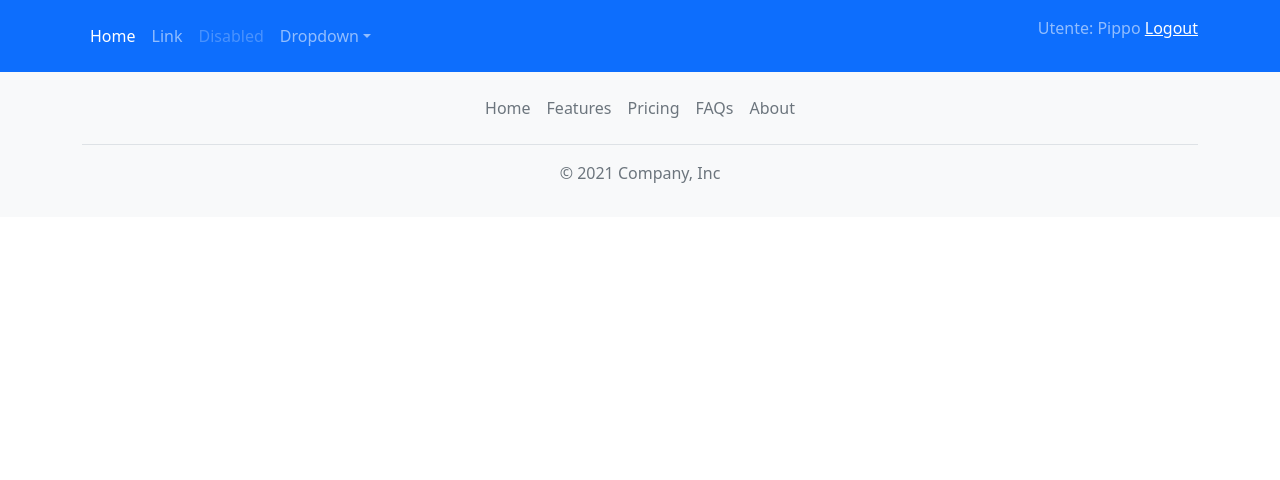
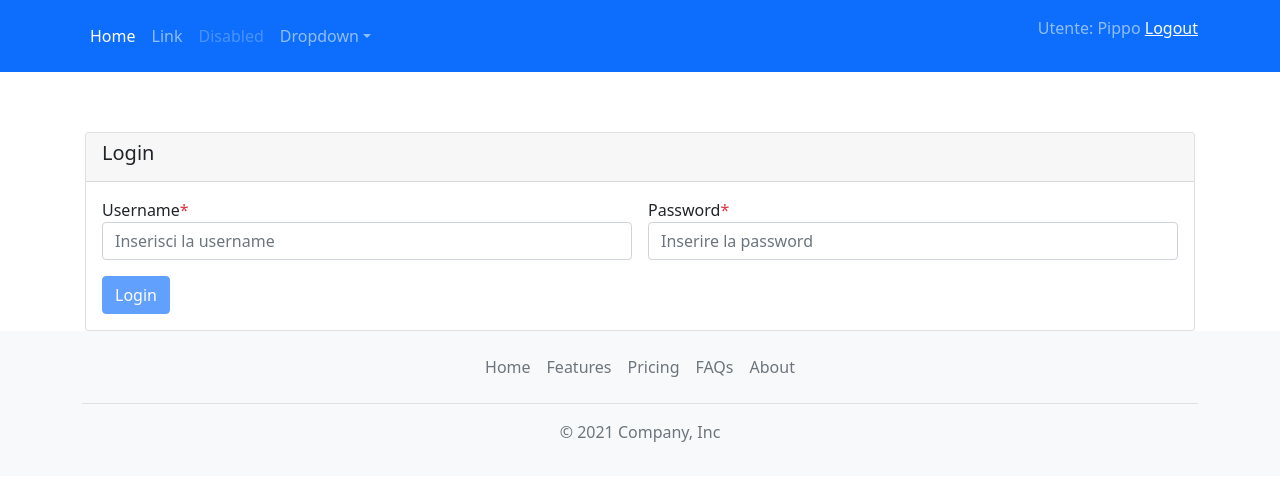
Before and after one commit to amultari/raccoltaFilmApp20212109, an Angular app: page /login in a window 1280 px wide. Before the commit this address led to /. Shown: the top 480 px of the page. Built offline with nearby package versions, Linux system fonts and the light colour scheme.

Commit message:
creata pagina login

```diff
--- a/src/app/app-routing.module.ts
+++ b/src/app/app-routing.module.ts
@@ -6,15 +6,18 @@
 import { RegistaCreateComponent } from './regista/regista-create/regista-create.component';
 import { RegistaListComponent } from './regista/regista-list/regista-list.component';
 import { WelcomeComponent } from './welcome/welcome.component';
+import { LoginComponent } from "./login/login.component";
 
 const routes: Routes = [
+  { path: 'login', component: LoginComponent },
   { path: 'welcome', component: WelcomeComponent },
   { path: 'regista/list', component: RegistaListComponent },
   { path: 'regista/create', component: RegistaCreateComponent },
   { path: 'film/list', component: FilmListComponent },
   { path: 'film/create', component: FilmCreateComponent },
   { path: 'film/:id', component: FilmDetailComponent },
-  { path: '', redirectTo: '/welcome', pathMatch: 'full' }
+  { path: '**', redirectTo: '/login' },
+  { path: '', redirectTo: '/login', pathMatch: 'full' }
 ];
 
 @NgModule({
--- a/src/app/app.module.ts
+++ b/src/app/app.module.ts
@@ -13,6 +13,7 @@
 import { FilmListComponent } from './film/film-list/film-list.component';
 import { FilmDetailComponent } from './film/film-detail/film-detail.component';
 import { FilmCreateComponent } from './film/film-create/film-create.component';
+import { LoginComponent } from './login/login.component';
 
 @NgModule({
   declarations: [
@@ -24,7 +25,8 @@
     RegistaCreateComponent,
     FilmListComponent,
     FilmDetailComponent,
-    FilmCreateComponent
+    FilmCreateComponent,
+    LoginComponent
   ],
   imports: [
     BrowserModule,
--- /dev/null
+++ b/src/app/login/login.component.html
@@ -0,0 +1,84 @@
+<main class="flex-shrink-0">
+  <div class="container">
+
+
+    <div class="alert alert-danger alert-dismissible fade show" role="alert" *ngIf="errorMessage">
+      {{errorMessage}}
+      <button type="button" class="btn-close" data-bs-dismiss="alert" aria-label="Close"></button>
+    </div>
+
+    <div class='card'>
+      <div class='card-header'>
+        <h5>Login</h5>
+      </div>
+      <div class='card-body'>
+
+        <form (ngSubmit)="save(f)" #f="ngForm" class="row g-3">
+
+          <div class="col-md-6">
+            <label>Username<span class="text-danger">*</span></label>
+            <input type="text"
+                   class="form-control"
+                   placeholder="Inserisci la username"
+                   required
+                   name="username"
+                   #usernameRef="ngModel"
+                   [ngModel]="loginForm?.username"
+                   [ngClass]="{'is-invalid': usernameRef.invalid && usernameRef.dirty }">
+            <span class="invalid-feedback">
+              <span *ngIf="usernameRef.errors?.['required']">
+                  Username obbligatoria
+              </span>
+            </span>
+          </div>
+
+          <div class="col-md-6">
+            <label>Password<span class="text-danger">*</span></label>
+            <input type="password"
+                   class="form-control"
+                   placeholder="Inserire la password"
+                   required
+                   pattern="(?=.*[a-z])(?=.*[A-Z])(?=.*[0-9])(?=.*[$@$!%*?&])[A-Za-z\d$@$!%*?&].{6,}"
+                   name="genere"
+                   [ngModel]="loginForm?.password"
+                   #passwordRef="ngModel"
+                   [ngClass]="{'is-invalid': passwordRef.invalid && passwordRef.dirty }">
+            <span class="invalid-feedback">
+                <span *ngIf="passwordRef.errors?.['required']">
+                    Password obbligatoria
+                </span>
+                <span *ngIf="passwordRef.errors?.['pattern']">
+                    La password deve avere essere così composta:
+                    <li>Alemno 6 caratteri</li>
+                    <li>Almeno una minuscola</li>
+                    <li>Almeno una maiuscola</li>
+                    <li>Alemno un numero</li>
+                    <li>Alemno un carattere speciale</li>
+                </span>
+            </span>
+          </div>
+
+
+          <div class="col-12">
+            <button type="submit"
+                    name="submit"
+                    value="submit"
+                    id="submit"
+                    [disabled]="f.invalid"
+                    class="btn btn-primary">Login</button>
+          </div>
+
+
+        </form>
+
+
+
+        <!-- end card-body -->
+      </div>
+      <!-- end card -->
+    </div>
+    <!-- end container -->
+  </div>
+
+  <!-- end main -->
+</main>
--- /dev/null
+++ b/src/app/login/login.component.ts
@@ -0,0 +1,29 @@
+import { Component, OnInit } from '@angular/core';
+import {NgForm} from "@angular/forms";
+import {LoginService} from "./login.service";
+import {Router} from "@angular/router";
+import {User} from "../model/user";
+
+
+@Component({
+  selector: 'app-login',
+  templateUrl: './login.component.html',
+  styleUrls: ['./login.component.css']
+})
+export class LoginComponent implements OnInit {
+
+  loginForm!: User;
+  errorMessage: string = "";
+  username: string = "";
+
+  constructor(private loginService: LoginService, private route: Router) { }
+
+  ngOnInit(): void {
+  }
+
+  save(loginForm: NgForm) {
+    this.loginService.login(loginForm.value).subscribe(res => {
+      this.route.navigateByUrl("welcome");
+    });
+  }
+}
--- /dev/null
+++ b/src/app/login/login.service.ts
@@ -0,0 +1,17 @@
+import { Injectable } from '@angular/core';
+import {Observable, of} from "rxjs";
+import {User} from "../model/user";
+import {HttpClient} from "@angular/common/http";
+
+@Injectable({
+  providedIn: 'root'
+})
+export class LoginService {
+
+  constructor(private http: HttpClient) { }
+
+  login(loginForm: User): Observable<User>{
+    return of({ username: loginForm.username, token: "123456"});
+    //return this.http.post<User>("login", JSON.stringify(loginForm));
+  }
+}
--- /dev/null
+++ b/src/app/model/user.ts
@@ -0,0 +1,5 @@
+export interface User {
+  username?: string;
+  password?: string;
+  token?: string;
+}
```
Also changed, not shown: src/app/login/login.component.css (added), 1 other file (tests, documents, lock files or other folders).
